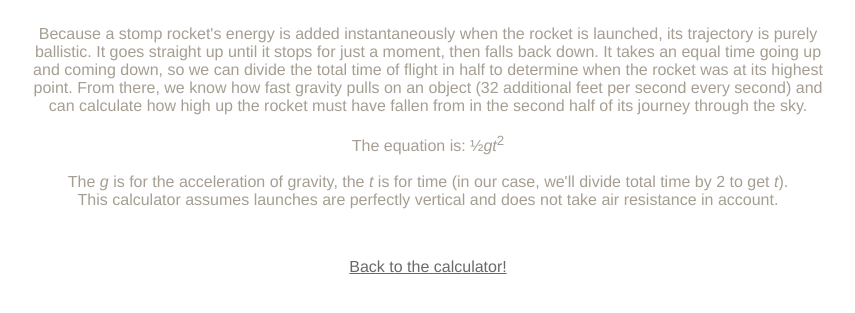
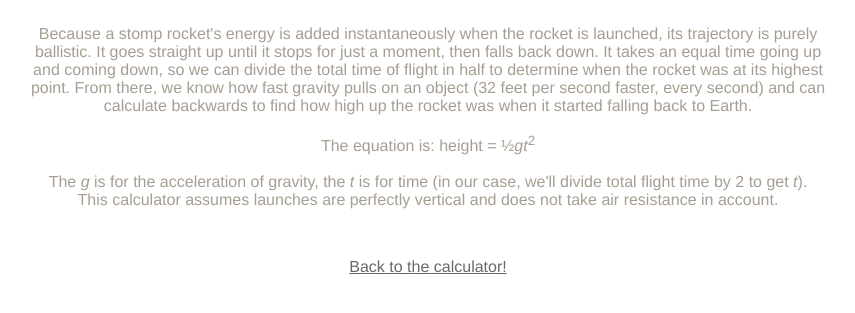
Before and after one commit to rmitchellscott/rocketcalc, a plain HTML site: page src/about.html in a window 1280 px wide. Shown: the part 355-668 px from the top of the page, without its empty margins (212-1067 px from the left). Drawn offline with Linux system fonts and the light colour scheme; a script that the page names is missing.

Commit message:
Adjusted Science explaination

```diff
--- a/src/about.html
+++ b/src/about.html
@@ -28,7 +28,7 @@ padding:15px;
 margin-left: auto;
 margin-right: auto;
 max-width:50em">
-Because a stomp rocket&#39;s energy is added instantaneously when the rocket is launched, its trajectory is purely ballistic. It goes straight up until it stops for just a moment, then falls back down. It takes an equal time going up and coming down, so we can divide the total time of flight in half to determine when the rocket was at its highest point. From there, we know how fast gravity pulls on an object (32 additional feet per second every second) and can calculate how high up the rocket must have fallen from in the second half of its journey through the sky. <br><br>The equation is: &frac12;<var>g</var><var>t</var><sup>2</sup><br><br>The <var>g</var> is for the acceleration of gravity, the <var>t</var> is for time (in our case, we'll divide total time by 2 to get <var>t</var>). <br> This calculator assumes launches are perfectly vertical and does not take air resistance in account.
+Because a stomp rocket&#39;s energy is added instantaneously when the rocket is launched, its trajectory is purely ballistic. It goes straight up until it stops for just a moment, then falls back down. It takes an equal time going up and coming down, so we can divide the total time of flight in half to determine when the rocket was at its highest point. From there, we know how fast gravity pulls on an object (32 feet per second faster, every second) and can calculate backwards to find how high up the rocket was when it started falling back to Earth. <br><br>The equation is: height = &frac12;<var>g</var><var>t</var><sup>2</sup><br><br>The <var>g</var> is for the acceleration of gravity, the <var>t</var> is for time (in our case, we'll divide total flight time by 2 to get <var>t</var>). <br> This calculator assumes launches are perfectly vertical and does not take air resistance in account.
 </p>
 <br>
 <a href="index.html">Back to the calculator!</a><br><br><br>
```
